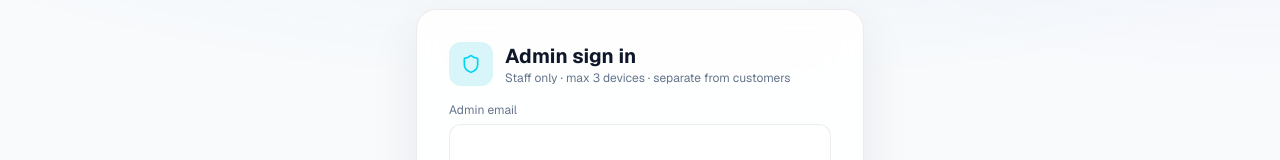
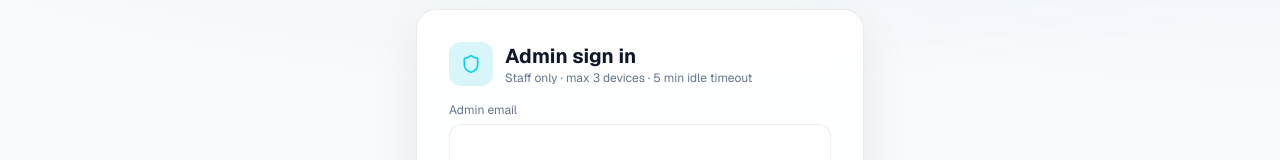
Before and after one commit to WebDevNinja12/hama-enterprise-store, a Next.js app: page /admin/login in a window 1280 px wide. Shown: the part 147-307 px from the top of the page. Built offline with nearby package versions, Linux system fonts and the light colour scheme; no server answers.

Commit message:
UI copy: admin idle is 5 minutes

```diff
--- a/src/app/admin/login/page.tsx
+++ b/src/app/admin/login/page.tsx
@@ -23,7 +23,6 @@ function AdminLoginForm() {
 
     const em = email.trim().toLowerCase();
 
-    // Device gate: max 3 admin sessions; blocks + emails on limit
     let sessionId = "";
     try {
       const pre = await fetch("/api/admin/login", {
@@ -77,7 +76,7 @@ function AdminLoginForm() {
       const data = await me.json();
       if (data?.user?.role !== "ADMIN") {
         setError("This account is not an administrator. Use the customer sign-in.");
-        await fetch("/api/auth/signout", { method: "POST" }).catch(() => {});
+        await fetch("/api/auth/logout", { method: "POST" }).catch(() => {});
         setLoading(false);
         return;
       }
@@ -100,14 +99,14 @@ function AdminLoginForm() {
         <div>
           <h1 className="text-xl font-bold text-[var(--heading)]">Admin sign in</h1>
           <p className="text-xs text-[var(--muted)]">
-            Staff only · max 3 devices · separate from customers
+            Staff only · max 3 devices · 5 min idle timeout
           </p>
         </div>
       </div>
 
       {reason === "idle" && (
         <div className="mb-4 rounded-lg border border-amber-500/30 bg-amber-500/10 px-4 py-3 text-sm text-amber-200">
-          Admin session expired due to inactivity (15 min). Sign in again.
+          Admin session expired due to inactivity (5 min). Sign in again.
         </div>
       )}
 
```
